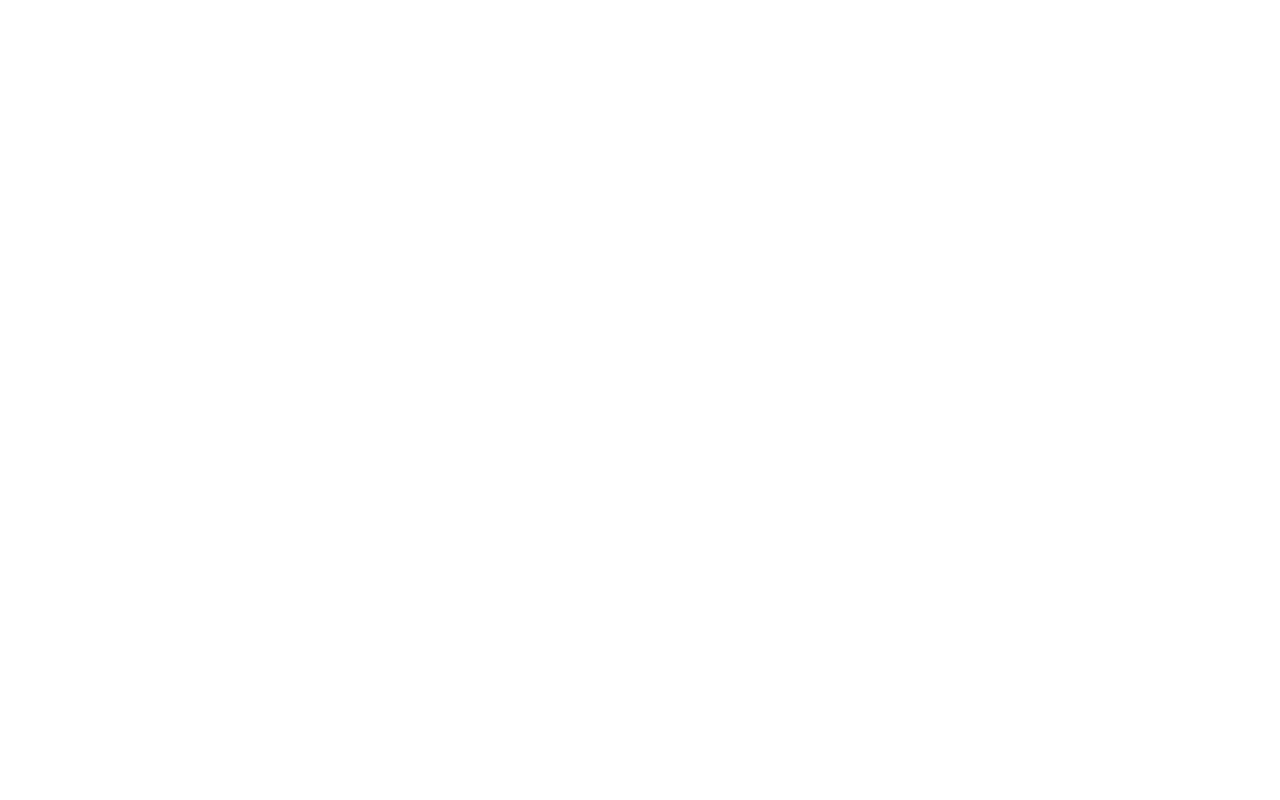
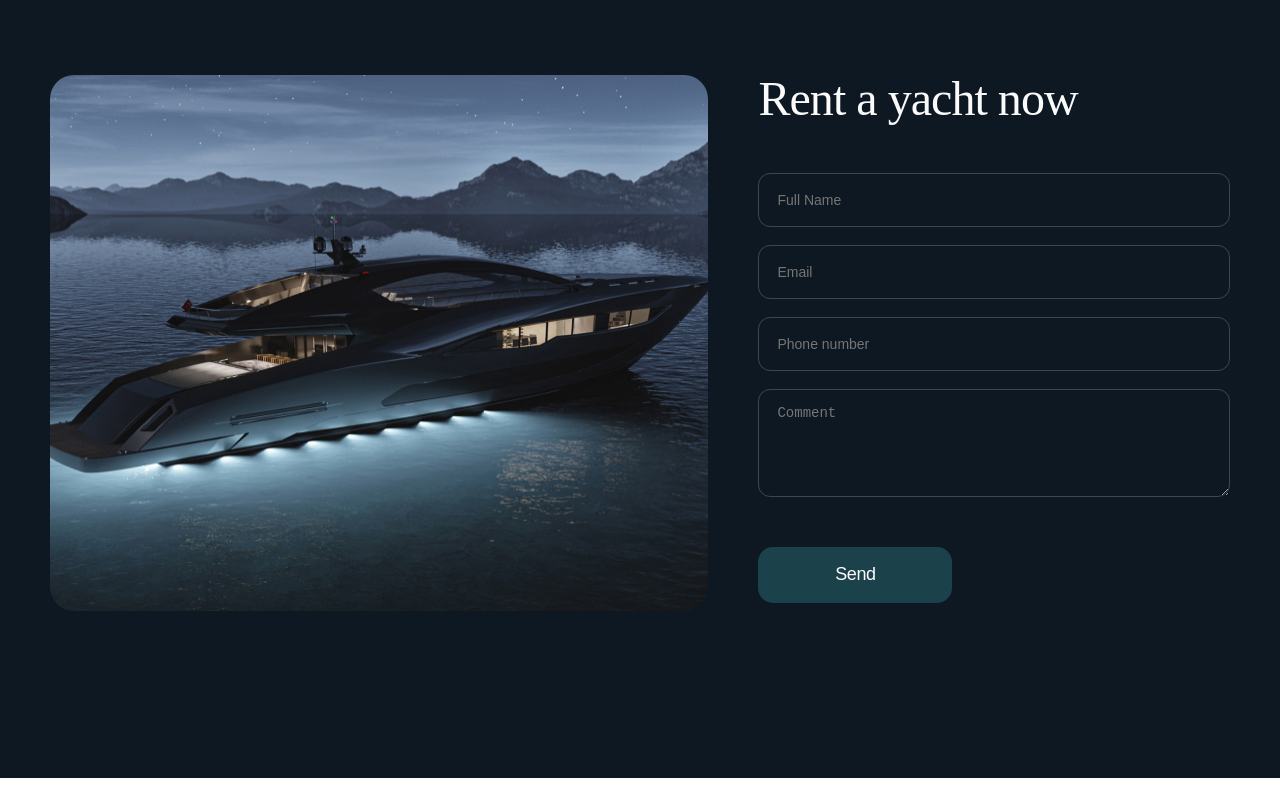
Before and after one commit to 1ster14ka/my-form, a plain HTML site: page index.html in a window 1280 px wide. Drawn offline with Linux system fonts and the light colour scheme.

Commit message:
add styles

```diff
--- a/css/style.css
+++ b/css/style.css
@@ -0,0 +1,189 @@
+* {
+  box-sizing: border-box;
+}
+
+body {
+  margin: 0;
+  padding: 0;
+}
+
+p,
+h1,
+h2,
+h3,
+h4,
+h5,
+h6 {
+  padding: 0;
+  margin: 0;
+}
+
+img {
+  display: block;
+  max-width: 100%;
+}
+
+.rent {
+  background-color: #0e1823;
+  padding: 40px 0;
+}
+
+.container {
+  min-width: 320px;
+  max-width: 335px;
+  width: 100%;
+  margin: 0 auto;
+  padding: 0 20px;
+}
+
+.rent .container {
+  display: flex;
+  flex-direction: column;
+}
+
+.wrapp-rent-img {
+  order: 1;
+}
+
+.rent-img {
+  border-radius: 24px;
+  width: 100%;
+  height: 412px;
+  border: none;
+}
+
+.rent-form {
+  margin-bottom: 80px;
+}
+
+.rent-text {
+  font-weight: 500;
+  font-size: 28px;
+  line-height: 1;
+  letter-spacing: -0.02em;
+  color: #fbfbfb;
+  margin-bottom: 40px;
+}
+
+.wrapp-input {
+  display: flex;
+  flex-direction: column;
+  gap: 18px;
+  margin-bottom: 40px;
+}
+
+.rent-input {
+  padding: 14px 0 14px 18px;
+  width: 100%;
+  background-color: transparent;
+  border: 1px solid rgba(251, 251, 251, 0.2);
+  border-radius: 12px;
+  font-weight: 400;
+  font-size: 12px;
+  line-height: 1.17;
+  height: 42px;
+  color: rgba(251, 251, 251, 0.4);
+  display: flex;
+  align-items: center;
+}
+
+.rent-comment {
+  padding: 14px 0 0 18px;
+  width: 100%;
+  height: 108px;
+  border: 1px solid rgba(251, 251, 251, 0.2);
+  border-radius: 12px;
+  background-color: transparent;
+  font-weight: 400;
+  font-size: 12px;
+  line-height: 1.17;
+  color: rgba(251, 251, 251, 0.4);
+}
+
+.rent-btn {
+  width: 122px;
+  height: 46px;
+  font-weight: 500;
+  font-size: 14px;
+  line-height: 1.28571;
+  letter-spacing: -0.02em;
+  color: #fbfbfb;
+  border-radius: 15px;
+  background-color: #1b414b;
+  border: none;
+  display: flex;
+  justify-content: center;
+  align-items: center;
+  cursor: pointer;
+}
+
+@media screen and (min-width: 768px) {
+  .container {
+    max-width: 768px;
+    padding: 0 32px;
+  }
+
+  .rent {
+    padding: 75px 0;
+  }
+
+  .wrapp-rent-img img {
+    content: url(../images/tablet-img.jpg);
+    height: 534px;
+  }
+
+  .rent-form {
+    width: 473px;
+    margin: 0 auto 100px;
+  }
+
+  .wrapp-input {
+    margin-bottom: 50px;
+  }
+
+  .rent-text {
+    margin-bottom: 50px;
+    font-weight: 500;
+    font-size: 48px;
+  }
+
+  .rent-input {
+    font-size: 14px;
+    line-height: 1.29;
+    padding: 18px 0 18px 18px;
+    height: 54px;
+  }
+
+  .rent-comment {
+    font-size: 14px;
+    line-height: 1.29;
+  }
+
+  .rent-btn {
+    width: 194px;
+    height: 56px;
+    font-size: 18px;
+    line-height: 1.1;
+  }
+}
+
+@media screen and (min-width: 1280px) {
+  .container {
+    max-width: 1280px;
+    padding: 0 50px;
+  }
+
+  .rent .container {
+    flex-direction: row;
+    gap: 50px;
+  }
+
+  .wrapp-rent-img img {
+    content: url(../images/desktop-img.jpg);
+    height: 536px;
+  }
+
+  .wrapp-rent-img {
+    order: 0;
+  }
+}
--- a/index.html
+++ b/index.html
@@ -3,7 +3,42 @@
   <head>
     <meta charset="UTF-8" />
     <meta name="viewport" content="width=device-width, initial-scale=1.0" />
+    <link rel="stylesheet" href="./css/style.css" />
     <title>Document</title>
   </head>
-  <body></body>
+  <body>
+    <section class="rent">
+      <div class="container">
+        <div class="wrapp-rent-img">
+          <img src="./images/mob-img.jpg" alt="" class="rent-img" />
+        </div>
+
+        <form class="rent-form">
+          <p class="rent-text">Rent a yacht now</p>
+          <div class="wrapp-input">
+            <input
+              type="text"
+              class="rent-input"
+              name="user-name"
+              placeholder="Full Name"
+            />
+            <input type="email" class="rent-input" placeholder="Email" />
+            <input
+              type="number"
+              class="rent-input"
+              placeholder="Phone number"
+            />
+            <textarea
+              name=""
+              id=""
+              class="rent-comment"
+              placeholder="Comment"
+            ></textarea>
+          </div>
+
+          <button type="submit" class="rent-btn">Send</button>
+        </form>
+      </div>
+    </section>
+  </body>
 </html>
```
Also changed, not shown: images/Photo.jpg (added), images/desktop-img.jpg (added), images/mob-img.jpg (added), images/tablet-img.jpg (added).
